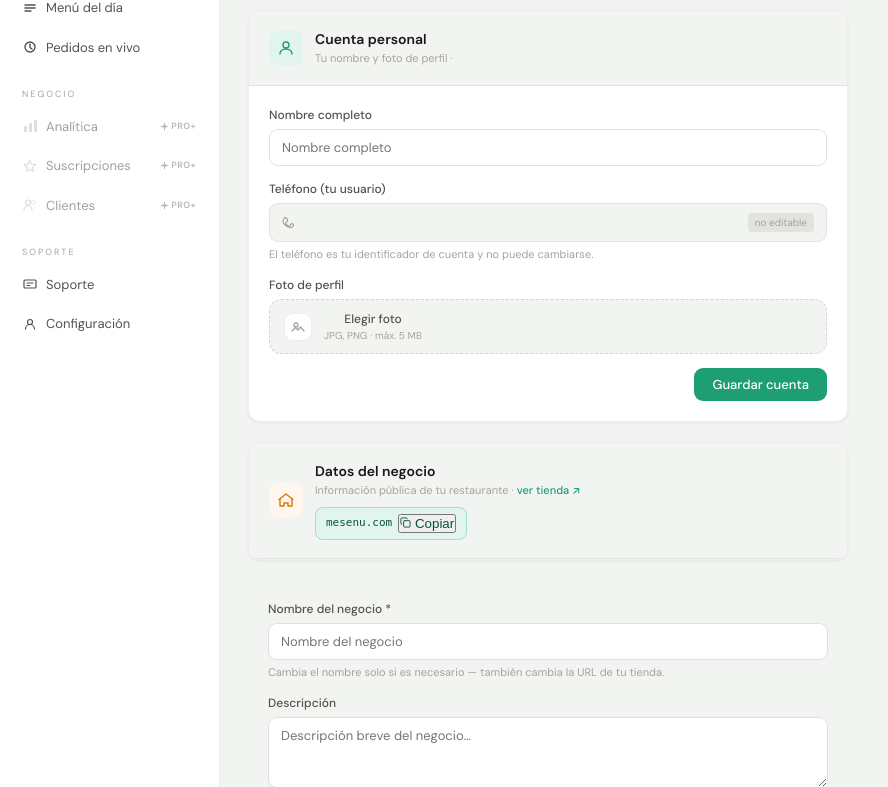
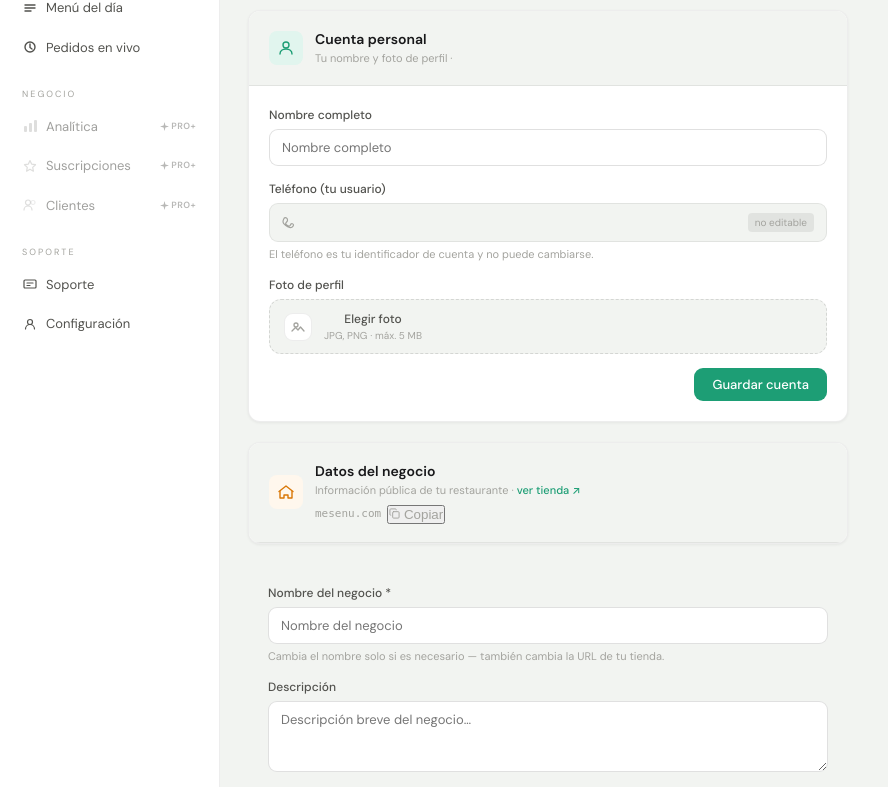
Before and after one commit to johnschneiider/Mesen-app-inteligente-gesti-n-de-pedidos, a Django app: template templates/accounts/profile.html in a window 1280 px wide. Shown: the part 146-933 px from the top of the page, without its empty margins (0-888 px from the left). Run offline with Django 5.2, Linux system fonts and the light colour scheme; the template is opened without the code that fills it: values that come from a table or form of the project are taken from there, others are empty; the visitor is signed in with stand-in values (Sample User, id 1); parts of the project's set-up code (start-up, migrations or seed data) failed here and were passed over; some libraries are stand-ins or nearby versions.

Commit message:
fix: copy button - plain gray text/icon, no background or border

```diff
--- a/templates/accounts/profile.html
+++ b/templates/accounts/profile.html
@@ -109,13 +109,11 @@
                             setTimeout(() => this.copied = false, 2000);
                         }
                     }"
-                    style="display:inline-flex;align-items:center;gap:6px;margin-top:8px;background:var(--green-light);border:0.5px solid var(--green-border);border-radius:8px;padding:6px 10px;max-width:fit-content;">
-                    <span style="font-size:11px;color:var(--green-dark);font-family:monospace;overflow:hidden;text-overflow:ellipsis;white-space:nowrap;max-width:220px;">
-                        mesenu.com{{ request.user.business.get_store_url }}
-                    </span>
+                    style="display:inline-flex;align-items:center;gap:6px;margin-top:6px;">
+                    <span style="font-size:11px;color:var(--text-3);font-family:monospace;">mesenu.com{{ request.user.business.get_store_url }}</span>
                     <button @click="copy()" type="button"
-                            style="display:flex;align-items:center;gap:3px;background:none;border:none;cursor:pointer;padding:0;font-size:11px;font-weight:600;white-space:nowrap;flex-shrink:0;transition:color .15s;"
-                            :style="copied ? 'color:#16a34a' : 'color:var(--green-dark)'">
+                            style="display:inline-flex;align-items:center;gap:3px;background:none;border:none;cursor:pointer;padding:0;font-size:11px;font-weight:400;white-space:nowrap;flex-shrink:0;transition:color .15s;"
+                            :style="copied ? 'color:#16a34a' : 'color:var(--text-3)'">
                         <svg x-show="!copied" width="11" height="11" viewBox="0 0 24 24" fill="none" stroke="currentColor" stroke-width="2" stroke-linecap="round" stroke-linejoin="round" style="flex-shrink:0;">
                             <rect width="14" height="14" x="8" y="8" rx="2" ry="2"/>
                             <path d="M4 16c-1.1 0-2-.9-2-2V4c0-1.1.9-2 2-2h10c1.1 0 2 .9 2 2"/>
```
